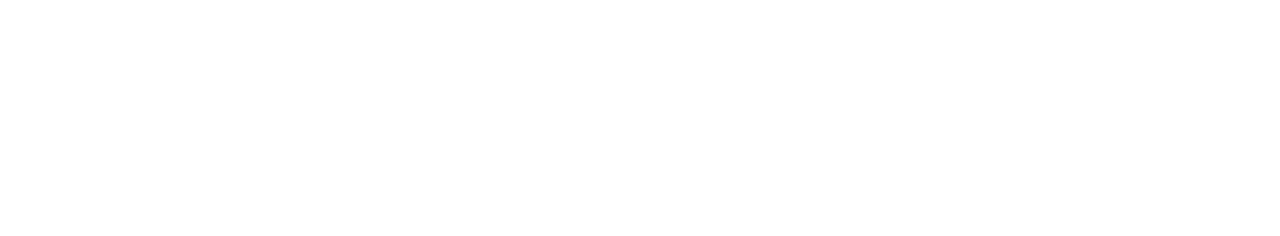
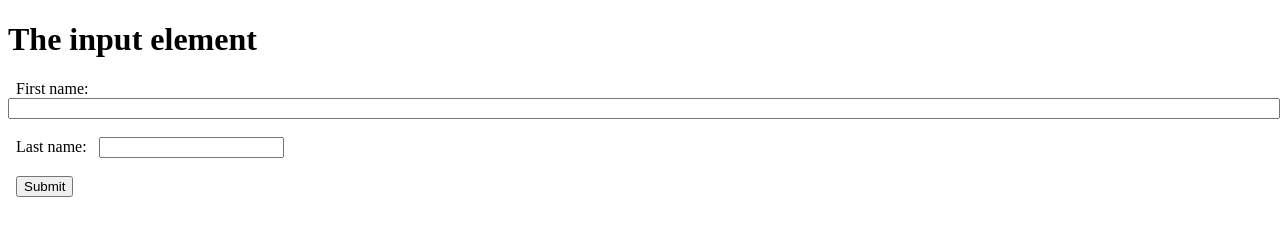
Before and after one commit to vefthroun-2020/PracticingEvents, a plain HTML site: page index.html in a window 1280 px wide. Drawn offline with Linux system fonts and the light colour scheme.

Commit message:
committing after zoom meeting

```diff
--- a/index.html
+++ b/index.html
@@ -4,8 +4,21 @@
     <meta charset="UTF-8">
     <meta name="viewport" content="width=device-width, initial-scale=1.0">
     <title>Document</title>
+    <link rel="stylesheet" href="style.css">
 </head>
 <body>
+    <!-- what html code do we neet to prompt the user to answer a question and allow him to write an answer -->
+    <h1>The input element</h1>
+<form action="#">
+  <label for="fname">First name:</label>
+  <input type="text" id="fname" name="fname"><br><br>
+  <label for="lname">Last name:</label>
+  <input type="text" id="lname" name="lname"><br><br>
+  <input onclick="functionName(event)" type="submit" value="Submit">
+</form>
 
+
+
+    <script src="js/events.js"></script>
 </body>
 </html>
--- /dev/null
+++ b/js/events.js
@@ -0,0 +1,17 @@
+console.log(`test
+writing code in more than one line
+also here
+`);
+
+//get the input with id="fname" to work with it in JavaScript
+var firstNameEl = document.getElementById("fname");
+//var firstNameEl = document.querySelector("input#fname");
+console.log(firstNameEl)
+
+//console.log the value written in the input field
+function functionName(e){
+    e.preventDefault();
+    console.log(e)
+    var inputVal = firstNameEl.value;
+    console.log(inputVal);
+}
--- /dev/null
+++ b/style.css
@@ -0,0 +1,3 @@
+input#fname{
+    width: 100%;
+}
```
